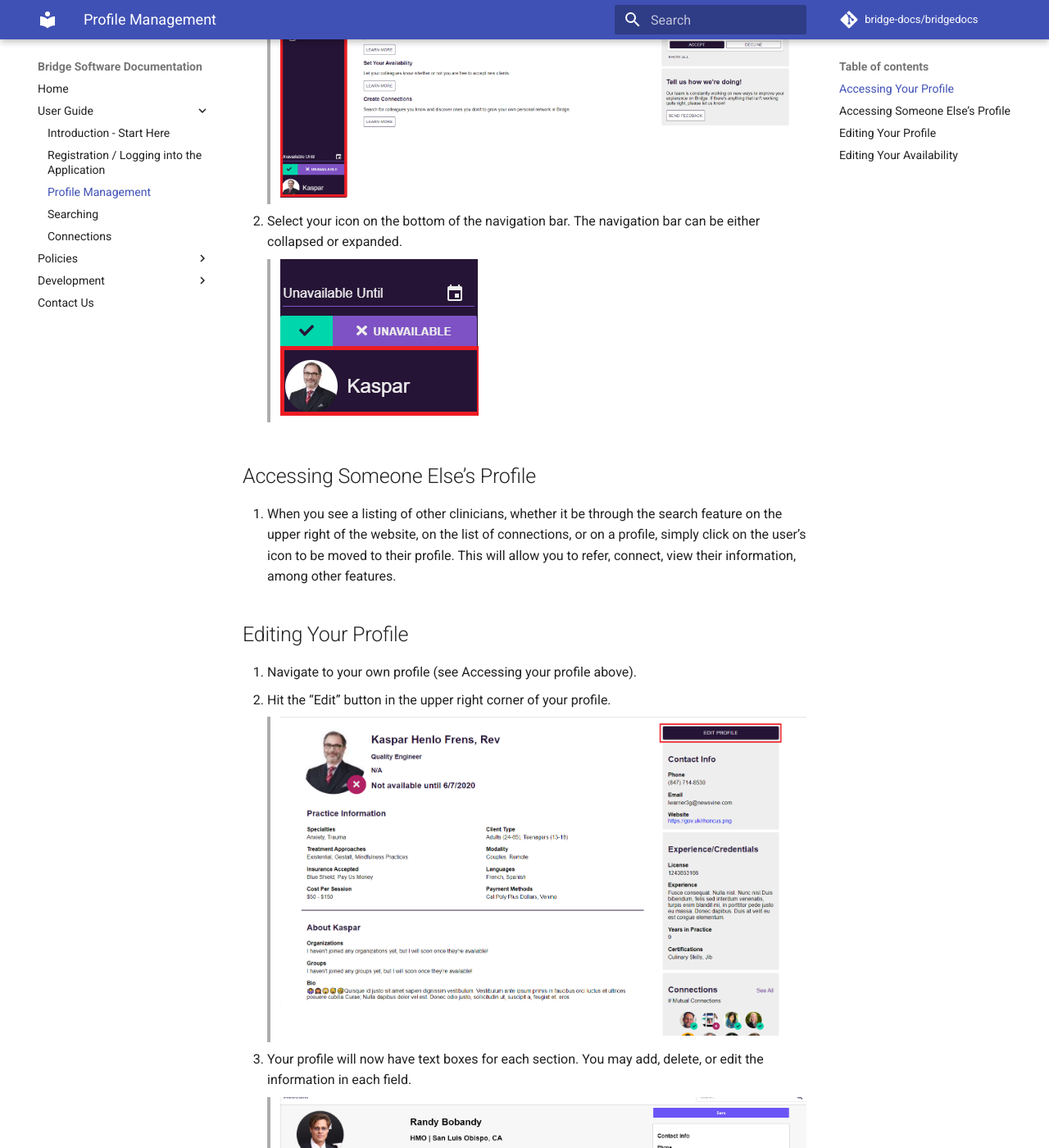
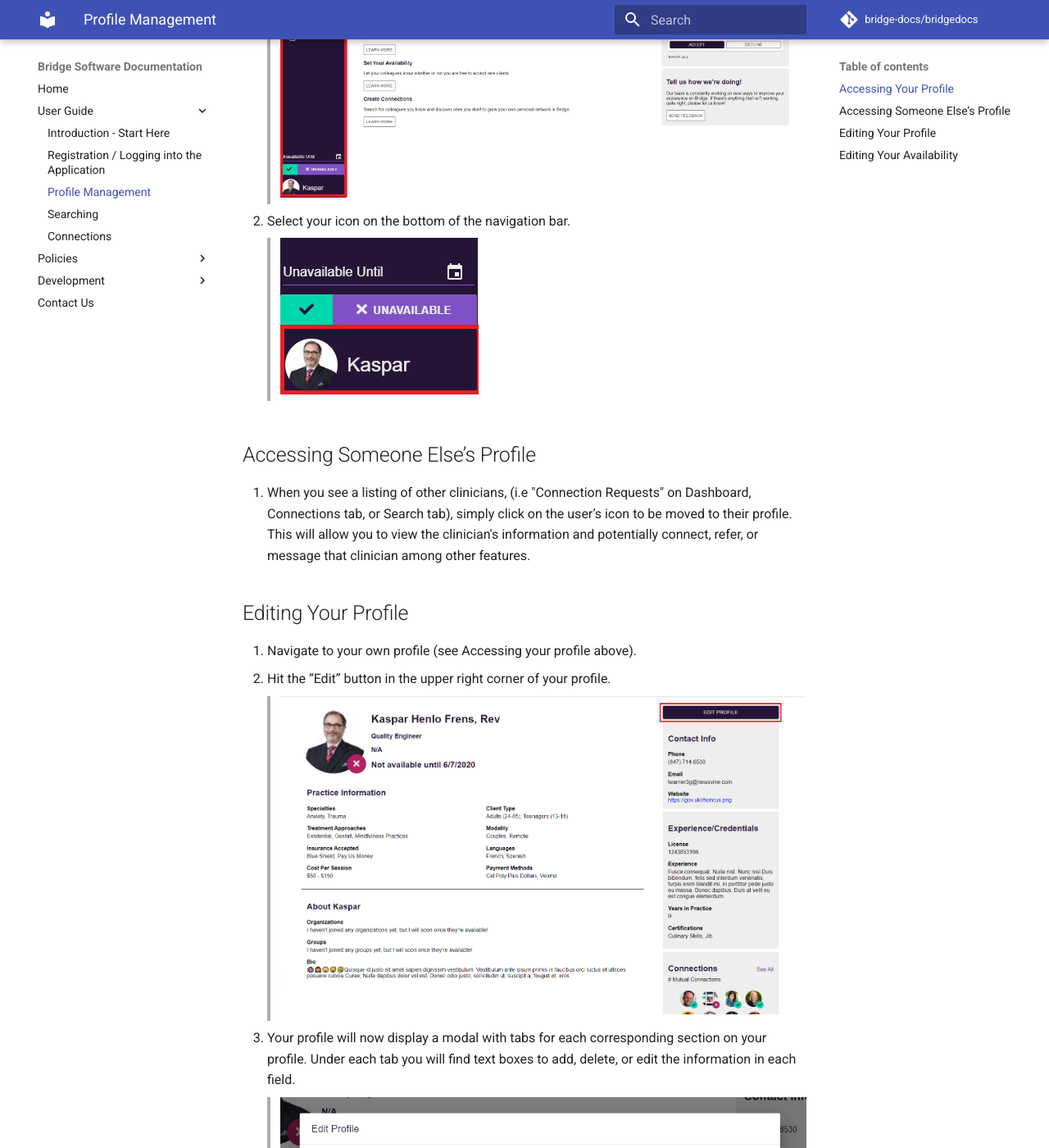
Before and after one commit to bridge-docs/bridgedocs, an MkDocs documentation site: the page built from docs/user-guide/Profile.md, in a window 1280 px wide and 1400 px high, scrolled down 396 px. Shown: the whole window at 82% size. Built offline with MkDocs 1.6.1 and Material for MkDocs 9.7.7, drawn with Linux system fonts in a browser that asks for light colours; comment, search, counter and statistics services are not loaded; some of the changed text lies outside the part shown.

Commit message:
updated Profile.md

```diff
--- a/docs/user-guide/Profile.md
+++ b/docs/user-guide/Profile.md
@@ -8,13 +8,13 @@
 
     > ![Home page with navigation bar highlighted](./images/home.png "Home Page with Nav Bar")
 
-2. Select your icon on the bottom of the navigation bar. The navigation bar can be either collapsed or expanded.
+2. Select your icon on the bottom of the navigation bar.
 
     > ![Profile icon](./images/profileIcon.png "Profile icon")
 
 ## Accessing Someone Else’s Profile
 
-1. When you see a listing of other clinicians, whether it be through the search feature on the upper right of the website, on the list of connections, or on a profile, simply click on the user’s icon to be moved to their profile. This will allow you to refer, connect, view their information, among other features.
+1. When you see a listing of other clinicians, (i.e "Connection Requests" on Dashboard, Connections tab, or Search tab), simply click on the user’s icon to be moved to their profile. This will allow you to view the clinician's information and potentially connect, refer, or message that clinician among other features.
 
 ## Editing Your Profile
 
@@ -23,20 +23,24 @@
 
     > ![Profile edit](./images/profileEdit.png "Profile edit button")
 
-3. Your profile will now have text boxes for each section. You may add, delete, or edit the information in each field.
+3. Your profile will now display a modal with tabs for each corresponding section on your profile. Under each tab you will find text boxes to add, delete, or edit the information in each field.
 
-    > ![Profile edit mode](./images/profileEditMode.png "Profile edit mode")
+    > ![Profile edit general](./images/profileEdit_1General.PNG "Profile edit general")
+    > ![Profile edit practice](./images/profileEdit_2Practice.PNG "Profile edit practice")
+    > ![Profile edit about](./images/profileEdit_3About.PNG "Profile edit about")
+    > ![Profile edit contact](./images/profileEdit_4Contact.PNG "Profile edit contact")
+    > ![Profile edit experience](./images/profileEdit_5Experience.PNG "Profile edit experience")
 
-4. After making changes and reviewing them, navigate back to the upper right hand side of the site and select the “Save” button
+4. After making changes and reviewing them, you can select the “Save Changes” button on the bottom right of the modal to push your profile changes to our system. If you wish to stop editing and remove any changes, simply select the "Cancel" button located to the left of "Save Changes." This will bring up a confirmation modal above asking you if you truly desire to "Discard Changes" or if you would like to "Keep Editing" and keep the edit modal present.
 
-    > ![Profile save](./images/profileSave.png "Profile save button")
+    > ![Profile discard](./images/profileEdit_Discard.PNG "Profile discard edits")
 
 ## Editing Your Availability
 1. Find the navigation bar on the left hand side.
-2. Above the profile icon on the bottom of the bar in both collapsed and expanded view, change your availability to your preferred status. The check will represent available, and the X will represent unavailable.
+2. Above the profile icon on the bottom of the bar, your availability can be easily toggled to your preferred status. The check represents being available, and the X represents being unavailable.
 
     > ![Availability toggle](./images/availabilityToggle.png "Availability toggle")
 
-3. To change the unavailable until date, make sure the navigation bar is expanded. Selecting unavailable will now reveal a date and a calendar. Click on the calendar to expand it to select your new date in which you will become available.
+3. To add an "Unavailable Until" date, you must first toggle yourself as unavailable. This will reveal a date input field and a calendar icon which can be clicked to select the date you will be available.
 
     > ![Availability date](./images/availabilityDate.png "Availability date") ![Availability date picker](./images/availabilityDatePicker.png "Availability date picker")
```
